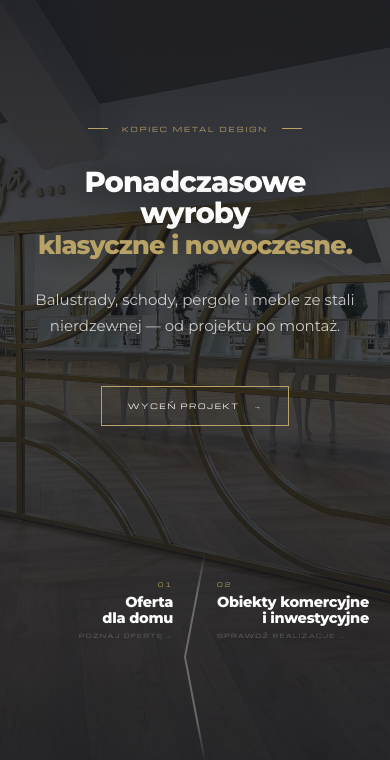
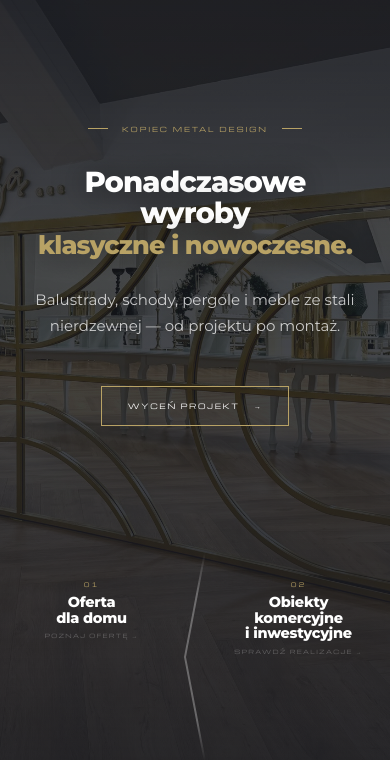
Before and after one commit to Wosirr/Kopiec-strona, a website: page index.html in a window 390 px wide. Shown: the part 82-842 px from the top of the page. Drawn offline with Linux system fonts and the light colour scheme.

Commit message:
Revert "Mobile: push category text toward zigzag divider"
This reverts commit a6563cbbc5c13fb4eab61b3e60799312cde8131e.

```diff
--- a/index.html
+++ b/index.html
@@ -871,26 +871,24 @@
         justify-content: flex-start;
         overflow: hidden;
       }
-      /* Panel 01 — tekst przy prawej krawędzi (zygzak) */
+      /* Oba panele — treść wyśrodkowana */
       .hero-panel:first-child {
-        align-items: flex-end;
-        padding-right: 10px;
+        align-items: center;
       }
       .hero-panel:first-child .hero-panel-num,
       .hero-panel:first-child .hero-panel-title,
-      .hero-panel:first-child .hero-panel-cta { text-align: right; }
-      .hero-panel-num { text-align: right; }
-      .hero-panel-title { text-align: right; }
-      .hero-panel-cta { text-align: right; }
+      .hero-panel:first-child .hero-panel-cta { text-align: center; }
+      .hero-panel-num { text-align: center; }
+      .hero-panel-title { text-align: center; }
+      .hero-panel-cta { text-align: center; }
       /* Bez podświetlenia na mobilce */
       .hero-panel::after { display: none; }
       .hero-panel ~ .hero-panel {
         border-top: none;
         border-left: none;
-        align-items: flex-start;
+        align-items: center;
         justify-content: flex-start;
         padding-top: 28px;
-        padding-left: 10px;
       }
       .hero-panel-divider {
         display: block;
@@ -899,9 +897,9 @@
         height: 100%;
         align-self: stretch;
       }
-      .hero-panel-num { margin-bottom: 6px; }
-      .hero-panel-title { font-size: 1.45rem; margin-bottom: 6px; }
-      .hero-panel-cta { font-size: 0.56rem; }
+      .hero-panel-num { text-align: center; margin-bottom: 6px; }
+      .hero-panel-title { font-size: 1.45rem; text-align: center; margin-bottom: 6px; }
+      .hero-panel-cta { text-align: center; font-size: 0.56rem; }
 
       /* Winieta tła */
       .hero-bg::after {
```
